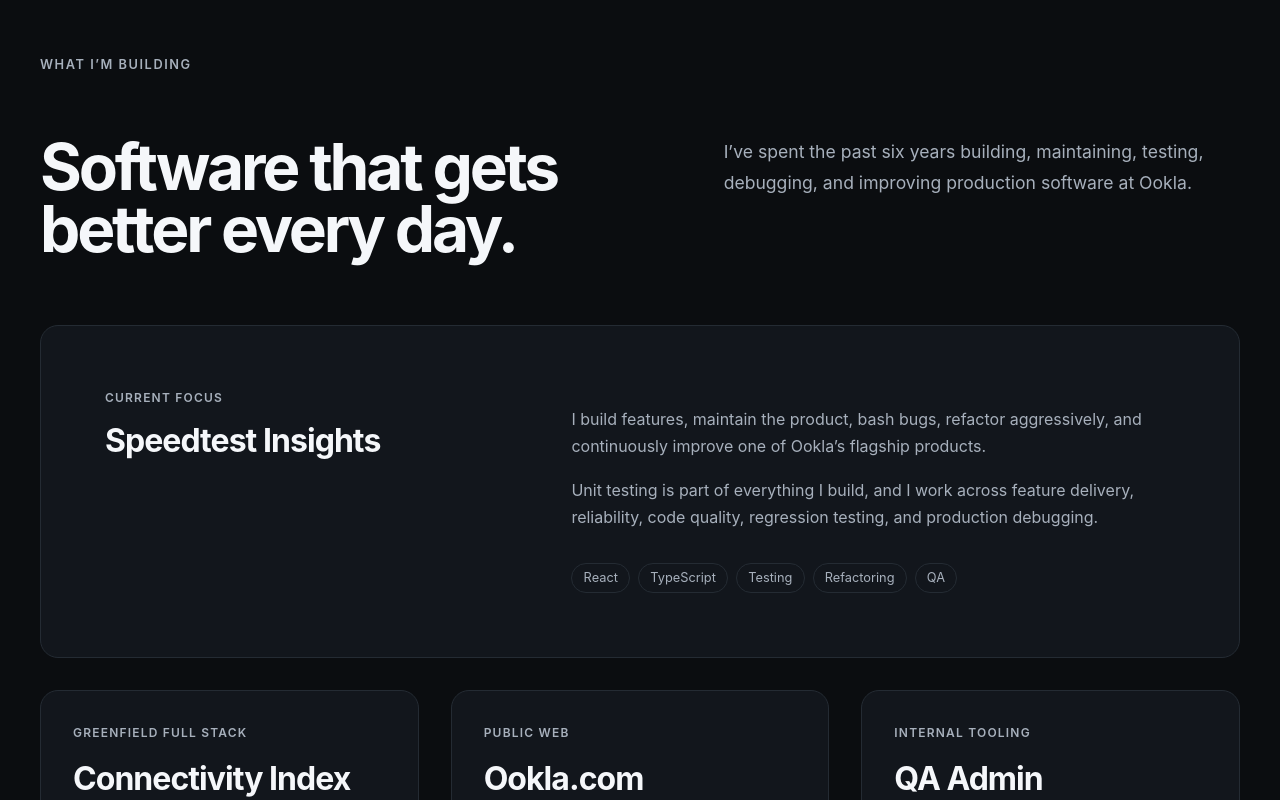
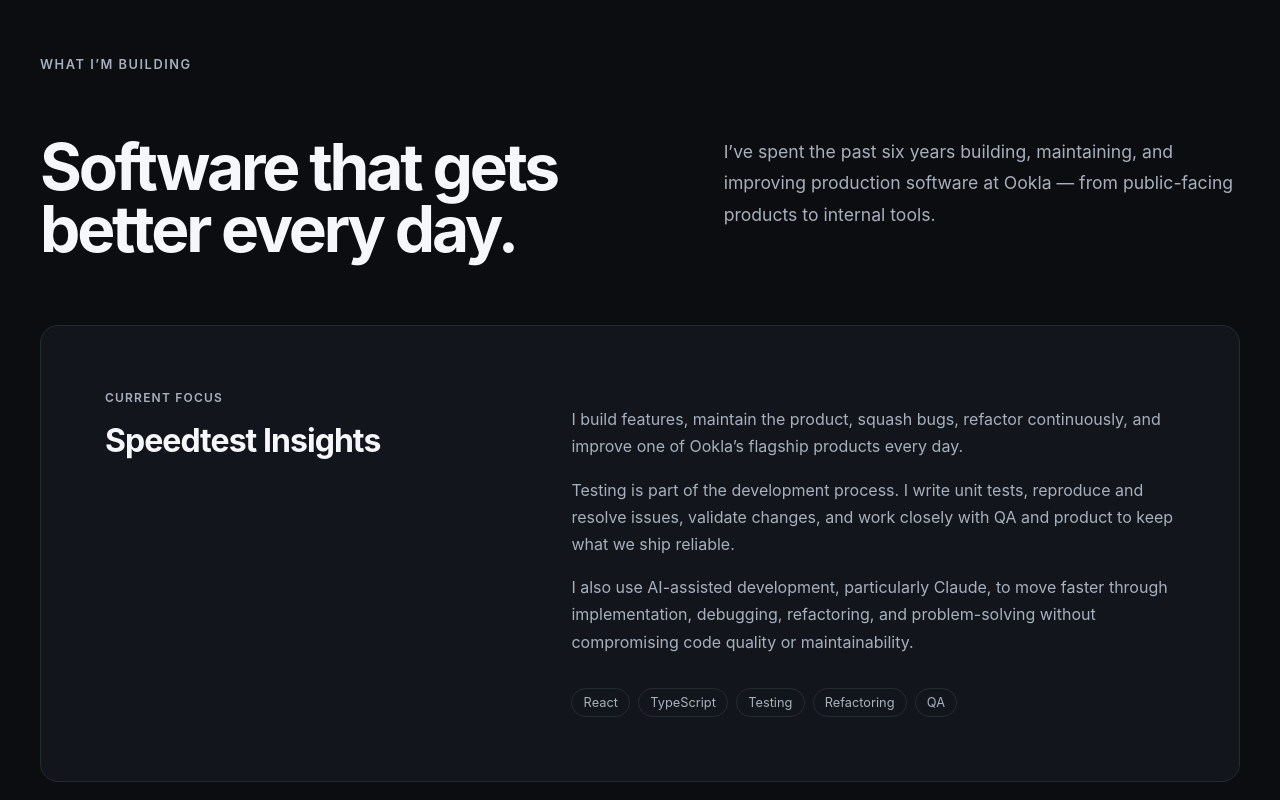
Before and after one commit to MattWicklund/matthewwicklund, a React (Vite) app: page / in a window 1280 px wide. Shown: the part 1560-2360 px from the top of the page. Built offline with nearby package versions, Linux system fonts and the light colour scheme.

Commit message:
Refine engineering experience copy and portfolio spacing

```diff
--- a/src/components/Navbar/Navbar.css
+++ b/src/components/Navbar/Navbar.css
@@ -53,7 +53,7 @@
 
   opacity: 0.9;
 
-  transform: rotate(28deg);
+  transform: translateY(-8px) rotate(28deg);
   transform-origin: left bottom;
 
   transition:
@@ -63,5 +63,5 @@
 
 .navbar__brand:hover .navbar__logo {
   opacity: 1;
-  transform: rotate(28deg) scale(1.03);
+  transform: translateY(-8px) rotate(28deg) scale(1.03);
 }
--- a/src/sections/Engineering.tsx
+++ b/src/sections/Engineering.tsx
@@ -11,8 +11,9 @@
           <h2>Software that gets better every day.</h2>
 
           <p>
-            I’ve spent the past six years building, maintaining, testing,
-            debugging, and improving production software at Ookla.
+            I’ve spent the past six years building, maintaining, and improving
+            production software at Ookla — from public-facing products to
+            internal tools.
           </p>
         </div>
 
@@ -24,15 +25,22 @@
 
           <div className="engineering__body">
             <p>
-              I build features, maintain the product, bash bugs, refactor
-              aggressively, and continuously improve one of Ookla’s flagship
-              products.
+              I build features, maintain the product, squash bugs, refactor
+              continuously, and improve one of Ookla’s flagship products every
+              day.
             </p>
 
             <p>
-              Unit testing is part of everything I build, and I work across
-              feature delivery, reliability, code quality, regression testing,
-              and production debugging.
+              Testing is part of the development process. I write unit tests,
+              reproduce and resolve issues, validate changes, and work closely
+              with QA and product to keep what we ship reliable.
+            </p>
+
+            <p>
+              I also use AI-assisted development, particularly Claude, to move
+              faster through implementation, debugging, refactoring, and
+              problem-solving without compromising code quality or
+              maintainability.
             </p>
 
             <div className="engineering__tags">
@@ -53,6 +61,7 @@
               Designed and built from scratch as a new connectivity-ranking
               experience intended to succeed Global Index.
             </p>
+
             <div className="engineering__tags">
               <span>React</span>
               <span>TypeScript</span>
@@ -77,6 +86,7 @@
               Built and maintained internal tools spanning front-end work and
               Python/Django backend systems.
             </p>
+
             <div className="engineering__tags">
               <span>Python</span>
               <span>Django</span>
--- a/src/styles/contact.css
+++ b/src/styles/contact.css
@@ -25,7 +25,7 @@
 
 .contact__intro {
   max-width: 600px;
-  margin-top: 3.5rem;
+  margin-top: var(--space-lg);
 
   color: var(--color-text-muted);
 
```
